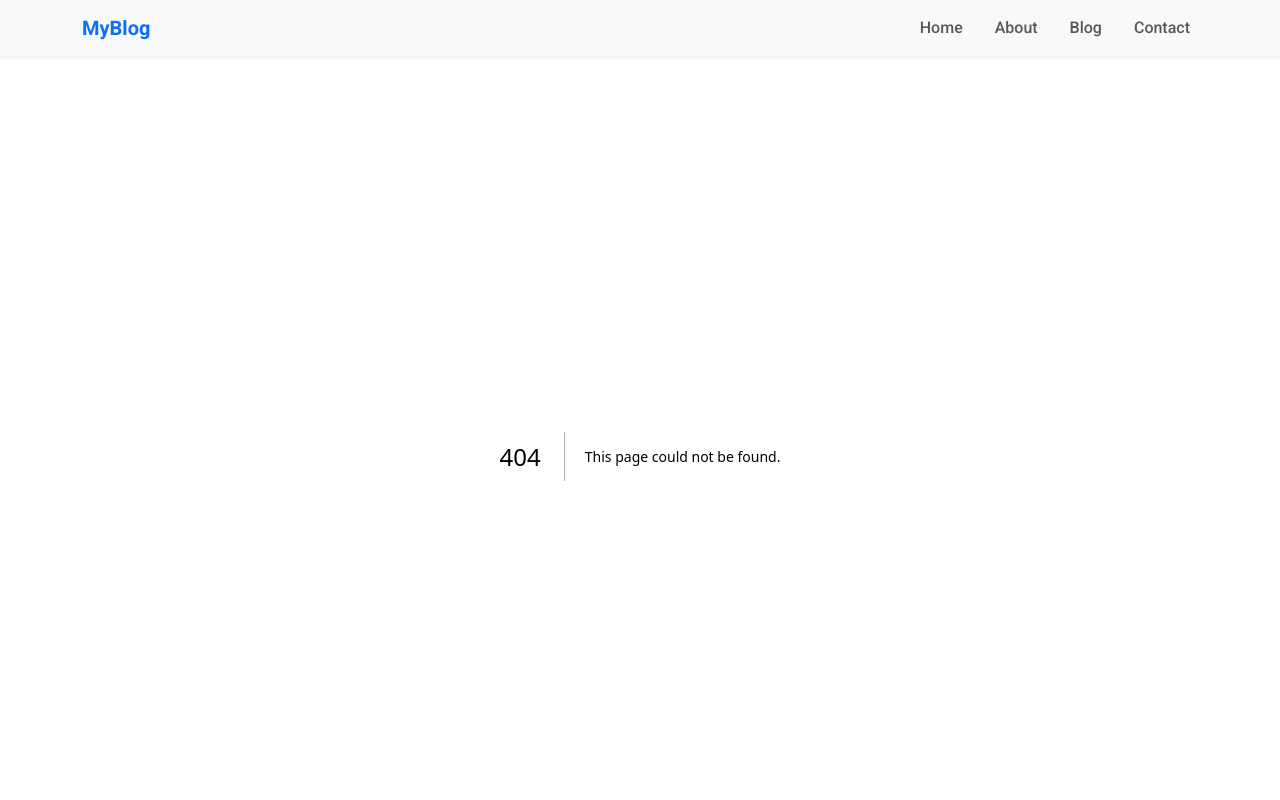
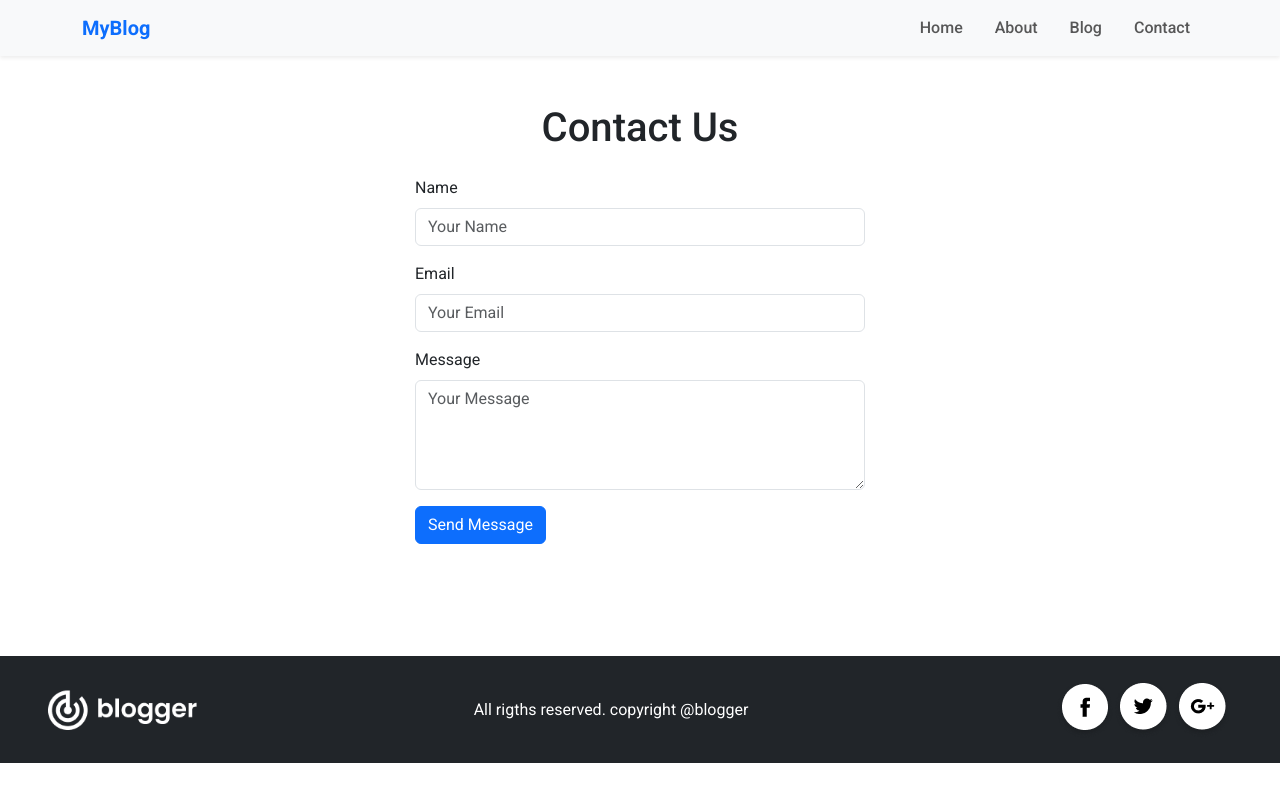
Before and after one commit to abdullahwebdev9176/blog-app, a Next.js app: page /contact in a window 1280 px wide. Before the commit this address had no page. Shown: the top 800 px of the page. Built offline with nearby package versions, Linux system fonts and the light colour scheme.

Commit message:
added contact form

```diff
--- /dev/null
+++ b/app/api/contact/route.js
@@ -0,0 +1,36 @@
+export const runtime = "nodejs";
+import { NextResponse } from "next/server";
+import nodemailer from "nodemailer";
+
+export async function POST(request) {
+  const formData = await request.formData();
+  const name = formData.get("name");
+  const email = formData.get("email");
+  const message = formData.get("message");
+
+  if (!name || !email || !message) {
+    return NextResponse.json({ success: false, error: "All fields are required." }, { status: 400 });
+  }
+
+  const transporter = nodemailer.createTransport({
+    service: "gmail",
+    auth: {
+      user: "abdullah.webdev9176@gmail.com",
+      pass: "tgyh hgeb xjxw jctb",
+    },
+  });
+
+  try {
+    await transporter.sendMail({
+      from: `"${name}" <${email}>`,
+      to: "abdullahverse9176@gmail.com",
+      subject: "New Contact Form Submission",
+      text: `Name: ${name}\nEmail: ${email}\nMessage: ${message}`,
+      html: `<b>Name:</b> ${name}<br/><b>Email:</b> ${email}<br/><b>Message:</b><br/>${message}`,
+    });
+
+    return NextResponse.json({ success: true, message: "Message received and email sent!" });
+  } catch (error) {
+    return NextResponse.json({ success: false, error: "Failed to send email." }, { status: 500 });
+  }
+}
--- /dev/null
+++ b/app/contact/page.jsx
@@ -0,0 +1,59 @@
+'use client';
+import { useState } from "react";
+import axios from "axios";
+import { toast } from "react-toastify";
+import "react-toastify/dist/ReactToastify.css";
+
+const ContactPage = () => {
+  const [name, setName] = useState("");
+  const [email, setEmail] = useState("");
+  const [message, setMessage] = useState("");
+  const [loading, setLoading] = useState(false);
+
+  const handleSubmit = async (e) => {
+    e.preventDefault();
+    setLoading(true);
+    try {
+      const formData = new FormData();
+      formData.append("name", name);
+      formData.append("email", email);
+      formData.append("message", message);
+      const res = await axios.post("/api/contact", formData);
+      if (res.data.success) {
+        toast.success("Message sent successfully!");
+        setName("");
+        setEmail("");
+        setMessage("");
+      } else {
+        toast.error(res.data.error || "Failed to send message");
+      }
+    } catch (err) {
+      toast.error(err.response?.data?.error || err.message || "Something went wrong");
+    } finally {
+      setLoading(false);
+    }
+  };
+
+  return (
+    <div className="contact-form py-5">
+      <h1 className="mb-4 text-center">Contact Us</h1>
+      <form className="space-y-3" onSubmit={handleSubmit}>
+        <div className="mb-3">
+          <label className="form-label">Name</label>
+          <input type="text" className="form-control" placeholder="Your Name" value={name} onChange={e => setName(e.target.value)} required />
+        </div>
+        <div className="mb-3">
+          <label className="form-label">Email</label>
+          <input type="email" className="form-control" placeholder="Your Email" value={email} onChange={e => setEmail(e.target.value)} required />
+        </div>
+        <div className="mb-3">
+          <label className="form-label">Message</label>
+          <textarea className="form-control" rows="4" placeholder="Your Message" value={message} onChange={e => setMessage(e.target.value)} required></textarea>
+        </div>
+        <button type="submit" className="btn btn-primary" disabled={loading}>{loading ? "Sending..." : "Send Message"}</button>
+      </form>
+    </div>
+  );
+};
+
+export default ContactPage;
--- a/app/globals.css
+++ b/app/globals.css
@@ -228,3 +228,7 @@ body {
   line-height: normal;
   letter-spacing: normal;
 }
+.contact-form{
+  max-width: 450px;
+  margin: 0 auto;
+}
--- a/app/layout.js
+++ b/app/layout.js
@@ -15,7 +15,9 @@ export default function RootLayout({ children }) {
     <html lang="en" suppressHydrationWarning>
       <body className={roboto.variable}>
         <LayoutClientShell>
-          {children}
+          <main style={{ minHeight: "75vh" }}>
+            {children}
+          </main>
         </LayoutClientShell>
         <Script src="https://cdn.jsdelivr.net/npm/bootstrap@5.3.0/dist/js/bootstrap.bundle.min.js" strategy="afterInteractive" />
       </body>
--- a/components/Header.jsx
+++ b/components/Header.jsx
@@ -34,7 +34,7 @@ const Header = () => {
                   <Link href="/about" className="nav-link">About</Link>
                 </li>
                 <li className="nav-item">
-                  <Link href="/blog" className="nav-link">Blog</Link>
+                  <Link href="/" className="nav-link">Blog</Link>
                 </li>
                 <li className="nav-item">
                   <Link href="/contact" className="nav-link">Contact</Link>
```
Also changed, not shown: app/about/page.jsx (added, +20 -0 lines).
